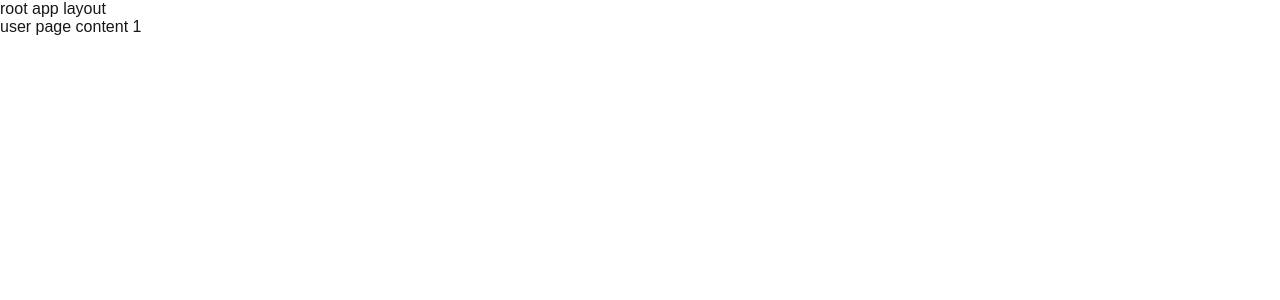
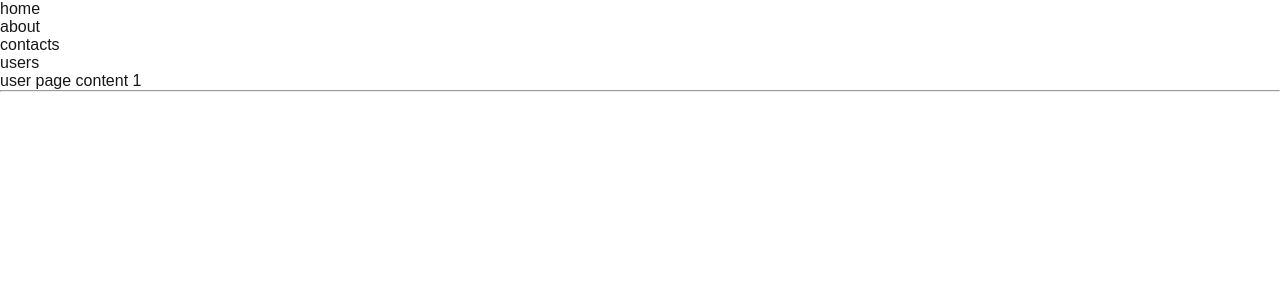
Before and after one commit to fronexxx/nextjs, a Next.js app: page /users/1 in a window 1280 px wide. Shown: the top 300 px of the page. Built offline with nearby package versions, Linux system fonts and the light colour scheme.

Commit message:
lessons/lesson1/metadata+Links

```diff
--- a/src/app/layout.tsx
+++ b/src/app/layout.tsx
@@ -1,6 +1,7 @@
-import type { Metadata } from "next";
-import { Geist, Geist_Mono } from "next/font/google";
+import type {Metadata} from "next";
+import {Geist, Geist_Mono} from "next/font/google";
 import "./globals.css";
+import {Menu} from "@/components/menu/Menu";
 
 const geistSans = Geist({
     variable: "--font-geist-sans",
@@ -25,8 +26,9 @@ export default function RootLayout({
     return (
         <html lang="en">
         <body className={`${geistSans.variable} ${geistMono.variable}`}>
-      root app layout
+        <Menu/>
         {children}
+        <hr/>
         </body>
         </html>
     );
--- /dev/null
+++ b/src/components/menu/Menu.tsx
@@ -0,0 +1,20 @@
+import Link from "next/link";
+
+export const Menu = () => {
+    return (
+        <ul>
+            <li>
+                <Link href="/">home</Link>
+            </li>
+            <li>
+                <Link href="/about">about</Link>
+            </li>
+            <li>
+                <Link href="/contacts">contacts</Link>
+            </li>
+            <li>
+                <Link href="/users">users</Link>
+            </li>
+        </ul>
+    );
+};
```
Lines whose indentation alone changed are shown as unchanged.
